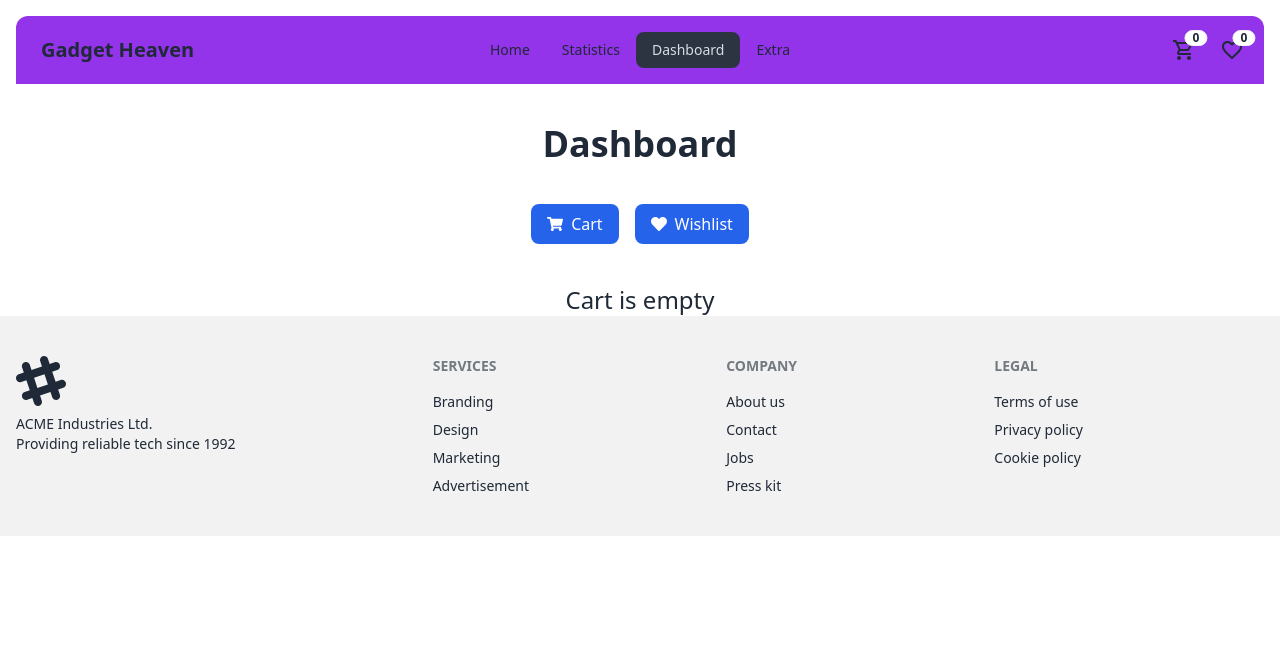
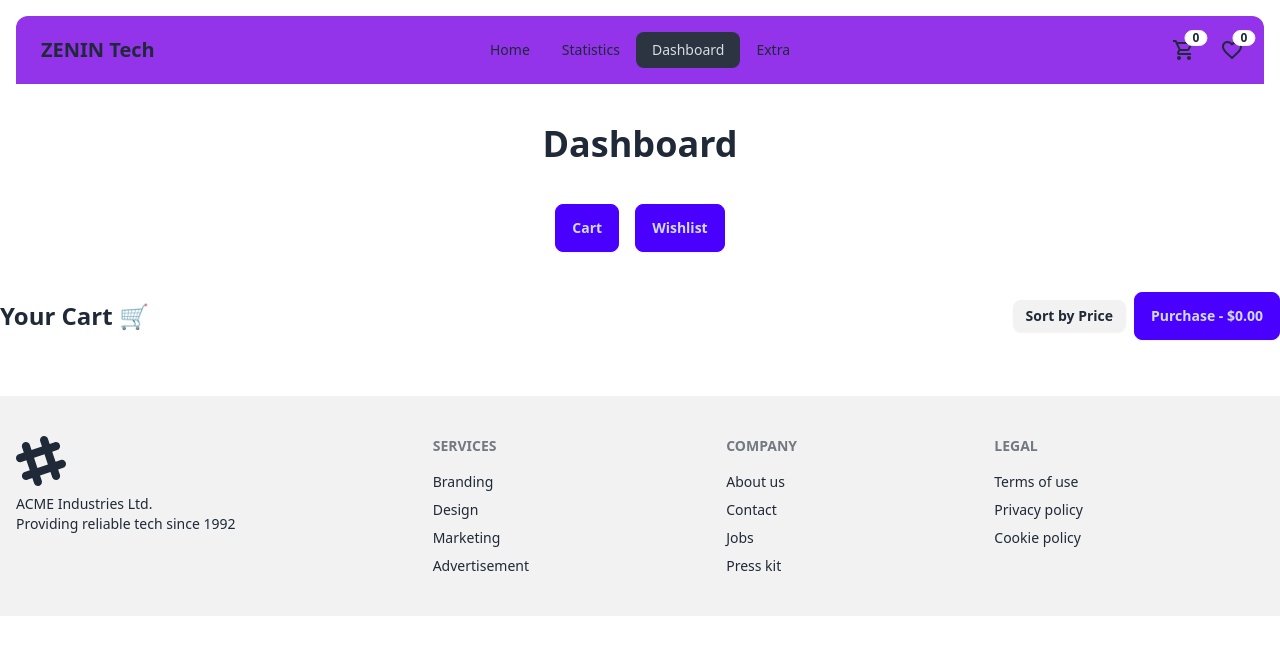
Before and after one commit to programming-hero-web-course-4/b10a8-gadget-heaven-akashsaha02, a React (Vite) app: page /dashboard in a window 1280 px wide. Shown: the top 654 px of the page. Built offline with nearby package versions, Linux system fonts and the light colour scheme.

Commit message:
Add Wishlist and Cart components, implement category removal functionality, and update NavBar to display total quantity and price

```diff
--- /dev/null
+++ b/src/components/Cart/Cart.jsx
@@ -0,0 +1,49 @@
+import { FaTrashAlt } from 'react-icons/fa';
+import { useCart } from '../../context/CartContext/CartContext';
+import { useState } from 'react';
+
+const Cart = ({ onPurchase }) => {
+    const { cart, addToCart, removeFromCart, removeCategoryFromCart, setCart } = useCart();
+    const totalPrice = cart.reduce((total, item) => total + item.price * item.quantity, 0).toFixed(2);
+
+    const sortCartByPrice = () => {
+        // Deep clone the cart array to force state update
+        const sortedCart = [...cart].sort((a, b) => b.price - a.price);
+        setCart(sortedCart);
+    };
+
+    return (
+        <div>
+            <div className="flex justify-between items-center">
+                <h2 className="text-2xl font-bold">Your Cart 🛒</h2>
+                <div className="flex items-center gap-2">
+                    <button onClick={sortCartByPrice} className="btn btn-sm">Sort by Price</button>
+                    <button onClick={onPurchase} className="btn btn-primary">
+                        Purchase - ${totalPrice}
+                    </button>
+                </div>
+            </div>
+            <div className="flex flex-col items-center gap-4 mt-4">
+                {cart.map((product, index) => (
+                    <div key={index} className="flex flex-col md:flex-row items-center gap-4 p-4 bg-white rounded-lg shadow-lg w-full max-w-md md:max-w-full">
+                        <div className="w-full md:w-24 h-24 flex-shrink-0">
+                            <img src={product.image} alt={product.title} className="w-full h-full object-cover rounded-lg" />
+                        </div>
+                        <div className="flex-1 text-center md:text-left">
+                            <h1 className="text-xl font-semibold text-gray-800 truncate">{product.title}</h1>
+                            <p className="text-lg font-bold text-gray-700 mt-2">${product.price.toFixed(2)}</p>
+                            <p className="text-sm text-gray-600 mt-1">Quantity: {product.quantity}</p>
+                        </div>
+                        <div className="flex space-x-2 mt-4 md:mt-0">
+                            <button onClick={() => addToCart(product)} className="p-2 bg-green-100 rounded-full text-green-500 hover:bg-green-200 transition duration-150">➕</button>
+                            <button onClick={() => removeFromCart(product.id)} className="p-2 bg-red-100 rounded-full text-red-500 hover:bg-red-200 transition duration-150">➖</button>
+                            <button onClick={() => removeCategoryFromCart(product.category)} className="p-2 bg-red-100 rounded-full text-red-500 hover:bg-red-200 transition duration-150">❌</button>
+                        </div>
+                    </div>
+                ))}
+            </div>
+        </div>
+    );
+}
+
+export default Cart
--- a/src/components/NavBar/NavBar.jsx
+++ b/src/components/NavBar/NavBar.jsx
@@ -1,5 +1,4 @@
-
-import { NavLink, useNavigate } from "react-router-dom";
+import { NavLink } from "react-router-dom";
 import { MdOutlineShoppingCart, MdFavoriteBorder } from "react-icons/md";
 import { useCart } from "../../context/CartContext/CartContext";
 import { useWishlist } from "../../context/WishlistContext/WishlistContext";
@@ -7,11 +6,10 @@ import { useWishlist } from "../../context/WishlistContext/WishlistContext";
 const NavBar = () => {
   const { cart } = useCart();
   const { wishlist } = useWishlist();
-  const navigate=useNavigate();
 
-  const handleClick=()=>{
-    navigate('/dashboard');
-  }
+  // Calculate total quantity and total price
+  const totalQuantity = cart.reduce((total, item) => total + item.quantity, 0);
+  const totalPrice = cart.reduce((total, item) => total + item.price * item.quantity, 0).toFixed(2);
 
   return (
     <div className="px-4 sticky top-0 z-10">
@@ -61,7 +59,7 @@ const NavBar = () => {
             </ul>
           </div>
           <NavLink to="/" className="btn btn-ghost text-xl">
-            Gadget Heaven
+            ZENIN Tech
           </NavLink>
         </div>
         <div className="navbar-center hidden lg:flex">
@@ -93,7 +91,7 @@ const NavBar = () => {
             <div tabIndex={0} role="button" className="btn btn-ghost btn-circle">
               <div className="indicator">
                 <MdOutlineShoppingCart className="text-2xl" />
-                <span className="badge badge-sm indicator-item">{cart.length}</span>
+                <span className="badge badge-sm indicator-item">{totalQuantity}</span>
               </div>
             </div>
             <div
@@ -101,15 +99,15 @@ const NavBar = () => {
               className="card card-compact dropdown-content bg-base-100 z-[1] mt-3 w-52 shadow"
             >
               <div className="card-body">
-                <span className="text-lg font-bold">{cart.length} Items</span>
-                <span className="text-info">Subtotal: ${cart.reduce((total, item) => total + item.price, 0).toFixed(2)}</span>
+                <span className="text-lg font-bold">{totalQuantity} Items</span>
+                <span className="text-info">Subtotal: ${totalPrice}</span>
                 <div className="card-actions">
-                  <button onClick={()=>handleClick()} className="btn btn-primary btn-block">View cart</button>
+                  <button className="btn btn-primary btn-block">View cart</button>
                 </div>
               </div>
             </div>
           </div>
-          <div tabIndex={0} role="button" className="btn btn-ghost btn-circle" onClick={()=>handleClick()}>
+          <div tabIndex={0} role="button" className="btn btn-ghost btn-circle">
             <div className="indicator">
               <MdFavoriteBorder className="text-2xl" />
               <span className="badge badge-sm indicator-item">{wishlist.length}</span>
--- /dev/null
+++ b/src/components/WishList/WishList.jsx
@@ -0,0 +1,31 @@
+import { FaHeart } from 'react-icons/fa';
+import { useWishlist } from '../../context/WishlistContext/WishlistContext';
+
+const WishList = () => {
+    const { wishlist, addToCart, removeFromWishlist } = useWishlist();
+
+    return (
+        <div>
+            <h2 className="text-2xl font-bold flex items-center gap-2">Your Wishlist 💜</h2>
+            <div className="flex flex-col items-center gap-4 mt-4">
+                {wishlist.map((product, index) => (
+                    <div key={index} className="flex flex-col md:flex-row items-center gap-4 p-4 bg-white rounded-lg shadow-lg w-full max-w-md md:max-w-full">
+                        <div className="w-full md:w-24 h-24 flex-shrink-0">
+                            <img src={product.image} alt={product.title} className="w-full h-full object-cover rounded-lg" />
+                        </div>
+                        <div className="flex-1 text-center md:text-left">
+                            <h1 className="text-xl font-semibold text-gray-800 truncate">{product.title}</h1>
+                            <p className="text-lg font-bold text-gray-700 mt-2">${product.price.toFixed(2)}</p>
+                        </div>
+                        <div className="flex space-x-2 mt-4 md:mt-0">
+                            <button onClick={() => addToCart(product)} className="py-2 px-4 bg-green-100 rounded-full text-green-700 hover:bg-green-200 transition duration-150">Add to Cart 🛒</button>
+                            <button onClick={() => removeFromWishlist(product.id)} className="p-2 bg-red-100 rounded-full text-red-500 hover:bg-red-200 transition duration-150">❌</button>
+                        </div>
+                    </div>
+                ))}
+            </div>
+        </div>
+    )
+}
+
+export default WishList
--- a/src/context/CartContext/CartContext.jsx
+++ b/src/context/CartContext/CartContext.jsx
@@ -4,14 +4,21 @@ const CartContext = createContext();
 
 const CartProvider = ({ children }) => {
   const [cart, setCart] = useState(() => {
-    // Load cart from local storage
     const savedCart = localStorage.getItem("cart");
     return savedCart ? JSON.parse(savedCart) : [];
   });
 
   const addToCart = (product) => {
     setCart((prevCart) => {
-      const updatedCart = [...prevCart, product];
+      const existingProduct = prevCart.find((item) => item.id === product.id);
+      let updatedCart;
+      if (existingProduct) {
+        updatedCart = prevCart.map((item) =>
+          item.id === product.id ? { ...item, quantity: item.quantity + 1 } : item
+        );
+      } else {
+        updatedCart = [...prevCart, { ...product, quantity: 1 }];
+      }
       localStorage.setItem("cart", JSON.stringify(updatedCart)); // Save cart to local storage
       return updatedCart;
     });
@@ -19,7 +26,23 @@ const CartProvider = ({ children }) => {
 
   const removeFromCart = (id) => {
     setCart((prevCart) => {
-      const updatedCart = prevCart.filter((item) => item.id !== id);
+      const existingProduct = prevCart.find((item) => item.id === id);
+      let updatedCart;
+      if (existingProduct.quantity > 1) {
+        updatedCart = prevCart.map((item) =>
+          item.id === id ? { ...item, quantity: item.quantity - 1 } : item
+        );
+      } else {
+        updatedCart = prevCart.filter((item) => item.id !== id);
+      }
+      localStorage.setItem("cart", JSON.stringify(updatedCart)); // Save cart to local storage
+      return updatedCart;
+    });
+  };
+
+  const removeCategoryFromCart = (category) => {
+    setCart((prevCart) => {
+      const updatedCart = prevCart.filter((item) => item.category !== category);
       localStorage.setItem("cart", JSON.stringify(updatedCart)); // Save cart to local storage
       return updatedCart;
     });
@@ -31,7 +54,7 @@ const CartProvider = ({ children }) => {
   }, [cart]);
 
   return (
-    <CartContext.Provider value={{ cart, addToCart, removeFromCart }}>
+    <CartContext.Provider value={{ cart, addToCart, removeFromCart, removeCategoryFromCart, setCart }}>
       {children}
     </CartContext.Provider>
   );
--- a/src/pages/DashboardPage/DashboardPage.jsx
+++ b/src/pages/DashboardPage/DashboardPage.jsx
@@ -1,76 +1,48 @@
-import { FaHeart, FaShoppingCart } from 'react-icons/fa';
 import { useState } from 'react';
 import { useCart } from '../../context/CartContext/CartContext';
-import { useWishlist } from '../../context/WishlistContext/WishlistContext';
+import { useNavigate } from 'react-router-dom';
+import Cart from '../../components/Cart/Cart';
+import WishList from '../../components/WishList/WishList';
 
 const DashboardPage = () => {
-    const { cart, removeFromCart } = useCart();
-    const { wishlist, removeFromWishlist, addToCart } = useWishlist();
+    const { cart } = useCart();
     const [activeTab, setActiveTab] = useState(true);
+    const [showModal, setShowModal] = useState(false);
+    const { setCart } = useCart();
+    const navigate = useNavigate();
+
+    const handlePurchase = () => {
+        setShowModal(true);
+    };
+
+    const closeModal = () => {
+        setCart([]);  // Empty the cart
+        setShowModal(false);
+        navigate('/');  // Redirect to homepage
+    };
+    const totalPrice = cart.reduce((total, item) => total + item.price * item.quantity, 0).toFixed(2);
 
     return (
         <div>
             <h1 className="text-4xl font-bold text-center my-10">Dashboard</h1>
             <div className="flex justify-center items-center gap-4 mb-10">
-                <button
-                    className="flex items-center px-4 py-2 bg-blue-600 text-white rounded-lg hover:bg-blue-700"
-                    onClick={() => setActiveTab(true)}
-                >
-                    <FaShoppingCart className="mr-2" />
-                    Cart
-                </button>
-                <button
-                    className="flex items-center px-4 py-2 bg-blue-600 text-white rounded-lg hover:bg-blue-700"
-                    onClick={() => setActiveTab(false)}
-                >
-                    <FaHeart className="mr-2" />
-                    Wishlist
-                </button>
+                <button className="btn btn-primary" onClick={() => setActiveTab(true)}>Cart</button>
+                <button className="btn btn-primary" onClick={() => setActiveTab(false)}>Wishlist</button>
+            </div>
+            <div className="my-10">
+                {activeTab ? <Cart onPurchase={handlePurchase} /> : <WishList />}
             </div>
 
-            {activeTab ? (
-                <div className="flex flex-col items-center gap-4">
-                    {cart.length === 0 ? (
-                        <h1 className="text-2xl">Cart is empty</h1>
-                    ) : (
-                        cart.map((product, index) => (
-                            <div key={index} className="flex items-center gap-4">
-                                <img src={product.image} alt={product.title} className="w-20 h-20 object-cover" />
-                                <div>
-                                    <h1 className="text-lg font-bold">{product.title}</h1>
-                                    <p className="text-gray-500">{product.category}</p>
-                                    <p className="text-gray-600">${product.price.toFixed(2)}</p>
-                                </div>
-                                <button onClick={() => removeFromCart(product.id)} className="text-red-500">❌</button>
-                            </div>
-                        ))
-                    )}
-                </div>
-            ) : (
-                <div className="flex flex-col items-center gap-4">
-                    {wishlist.length === 0 ? (
-                        <h1 className="text-2xl">Wishlist is empty</h1>
-                    ) : (
-                        wishlist.map((product, index) => (
-                            <div key={index} className="flex items-center gap-4">
-                                <img src={product.image} alt={product.title} className="w-20 h-20 object-cover" />
-                                <div>
-                                    <h1 className="text-lg font-bold">{product.title}</h1>
-                                    <p className="text-gray-500">{product.category}</p>
-                                    <p className="text-gray-600">${product.price.toFixed(2)}</p>
-                                </div>
-                                <div className="space-x-2">
-                                    <button onClick={() => removeFromWishlist(product.id)} className="text-red-500">❌</button>
-                                    <button
-                                        onClick={() => {
-                                            addToCart(product);
-                                            removeFromWishlist(product.id);
-                                        }}
-                                        className="btn btn-sm">Add to cart</button>
-                                </div>
-                            </div>
-                        ))
-                    )}
+            {/* Modal for purchase confirmation */}
+            {showModal && (
+                <div className="modal modal-open">
+                    <div className="modal-box">
+                        <h3 className="font-bold text-lg">Thank you for your purchase!</h3>
+                        <p className="py-4">Your total cost is ${totalPrice}</p>
+                        <div className="modal-action">
+                            <button className="btn" onClick={closeModal}>Close</button>
+                        </div>
+                    </div>
                 </div>
             )}
         </div>
```
Also changed, not shown: src/context/WishlistContext/WishlistContext.jsx (+9 -1 lines).
